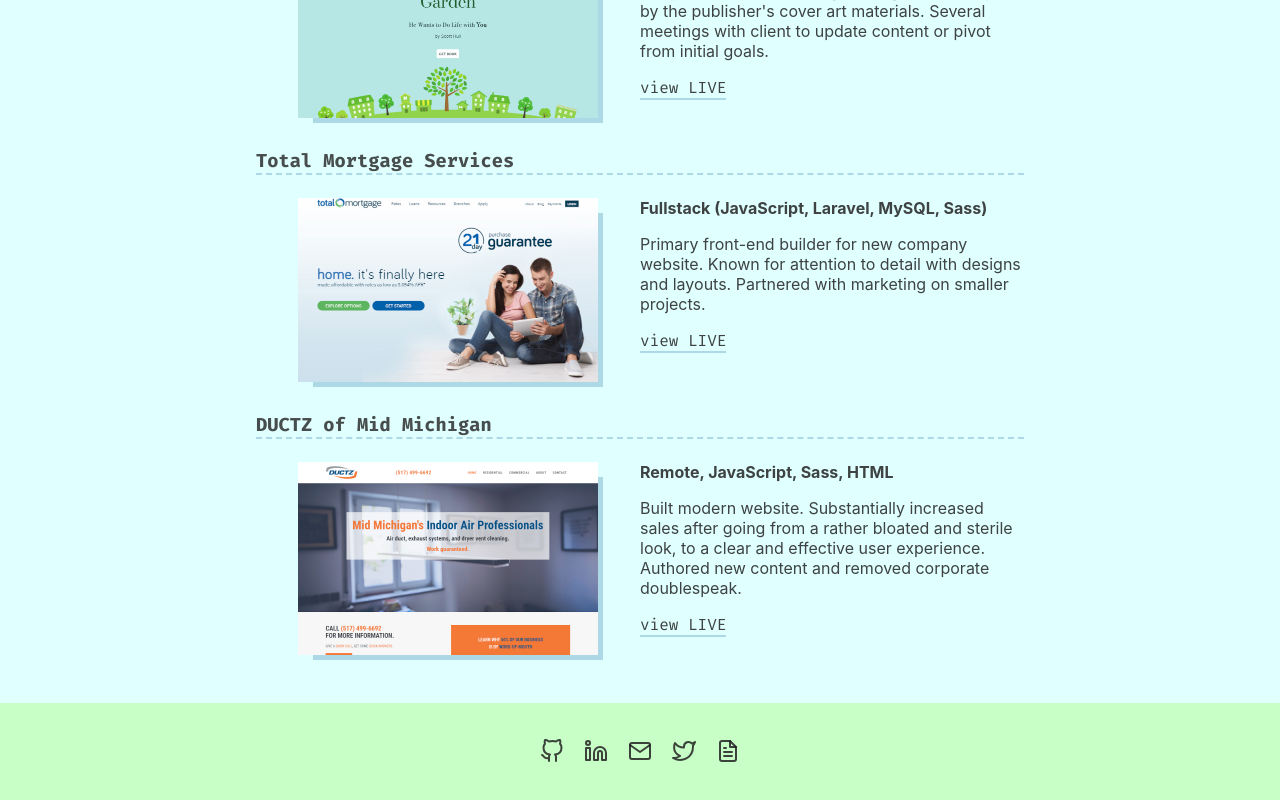
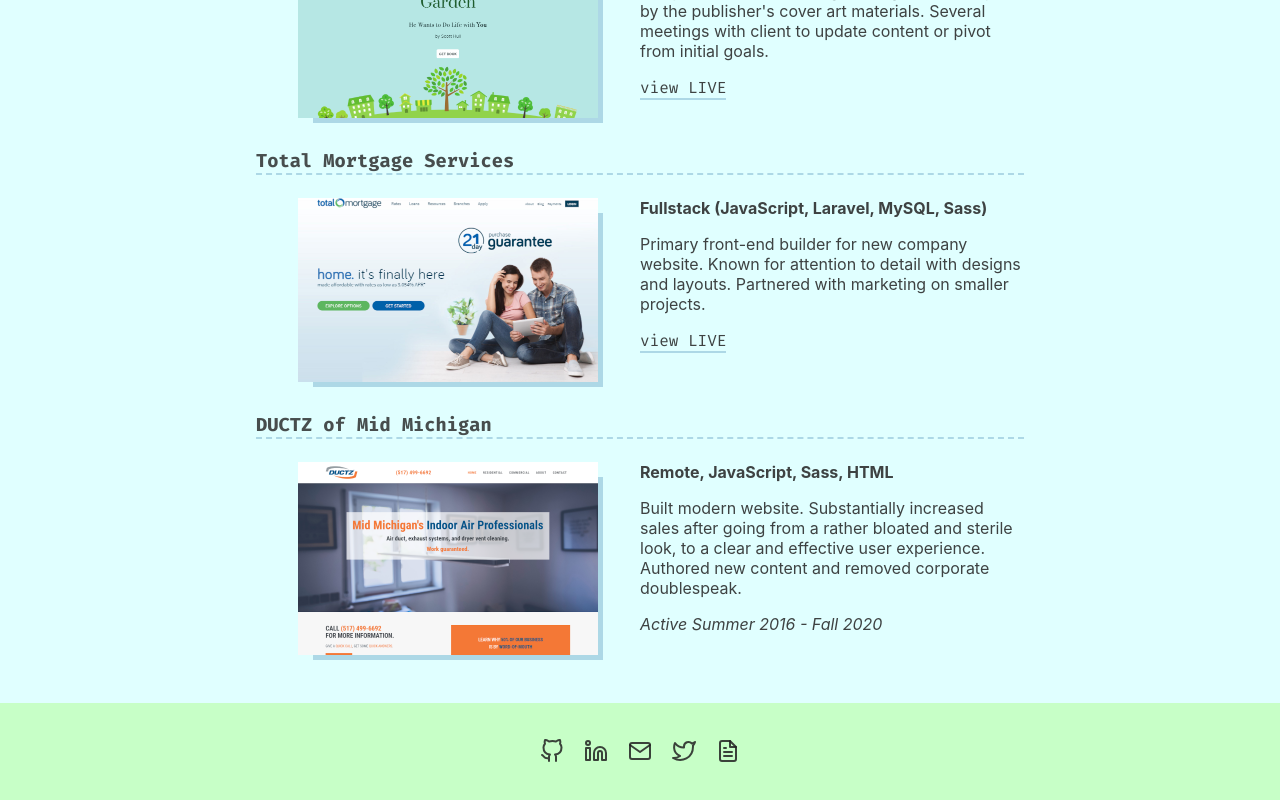
Before and after one commit to jsehull/personal-site, a Next.js app: page /work in a window 1280 px wide. Shown: the part 326-1126 px from the top of the page. Built offline with nearby package versions, Linux system fonts and the light colour scheme.

Commit message:
update: add active time for DUCTZ site

```diff
--- a/components/RecentWork.js
+++ b/components/RecentWork.js
@@ -59,10 +59,12 @@
 `
 
 const LinkBox = styled.div`
-  a {
-    &:first-child {
-      margin-right: 30px;
-    }
+  a:first-child {
+    margin-right: 30px;
+  }
+
+  p {
+    font-style: italic;
   }
 `
 
@@ -83,19 +85,23 @@
               {repo.tags && <Tags>{repo.tags}</Tags>}
               <p>{repo.description}</p>
               <LinkBox>
-                {repo.siteURL && (
+                {repo.siteURL ? (
                   <a
                     href={repo.siteURL}
                     target='_blank'
-                    rel='noopener noreferrer'>
+                    rel='noopener noreferrer'
+                  >
                     view LIVE
                   </a>
+                ) : (
+                  <p>{repo.siteActive}</p>
                 )}
                 {repo.codeURL && (
                   <a
                     href={repo.codeURL}
                     target='_blank'
-                    rel='noopener noreferrer'>
+                    rel='noopener noreferrer'
+                  >
                     view CODE
                   </a>
                 )}
--- a/data/projects.js
+++ b/data/projects.js
@@ -65,6 +65,7 @@
     description:
       'Built modern website. Substantially increased sales after going from a rather bloated and sterile look, to a clear and effective user experience. Authored new content and removed corporate doublespeak.',
     thumbnail: '/images/site/ductz.png',
-    siteURL: 'https://www.ductzofmidmichigan.com/'
+    siteURL: '',
+    siteActive: 'Active Summer 2016 - Fall 2020'
   }
 ]
```
